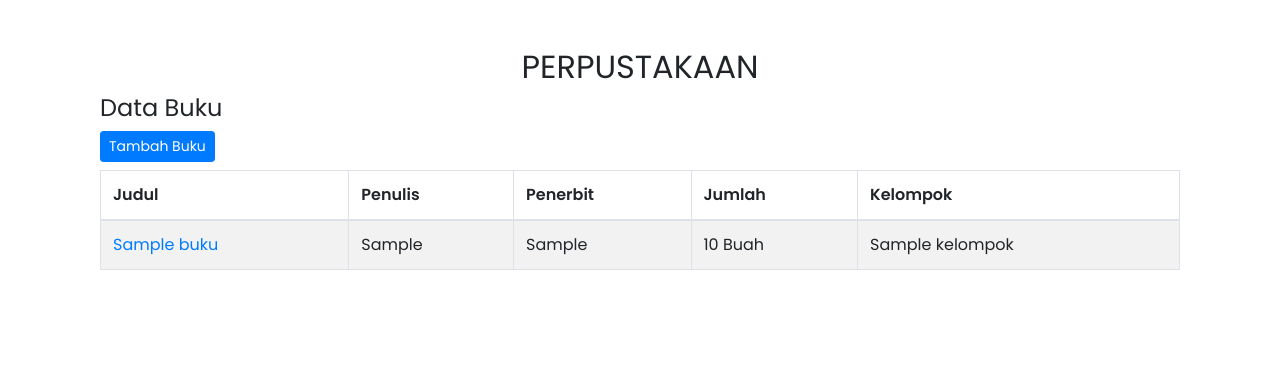
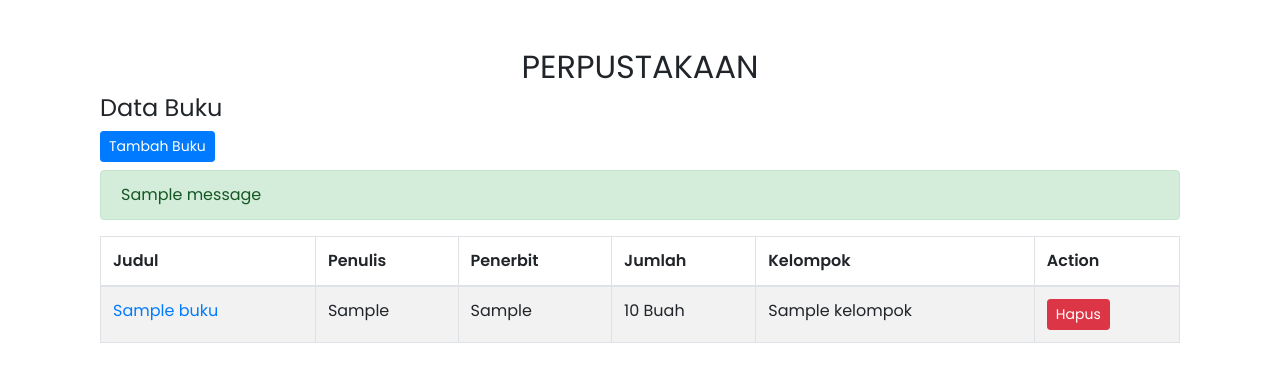
Before and after one commit to abgvin/perpus, a Django app: page /buku/ in a window 1280 px wide. Shown: the part 63-445 px from the top of the page. Run offline with Django 3.2, Linux system fonts and the light colour scheme; tables that the repository leaves empty hold one stand-in row (values such as "Sample post"); one stand-in notice (Sample message) is shown; some libraries are stand-ins or nearby versions.

Commit message:
Crud Hapus data

```diff
--- a/perpus/urls.py
+++ b/perpus/urls.py
@@ -8,4 +8,5 @@ urlpatterns = [
     path('buku/', buku, name='buku'),
     path('buku/tambah/', tambah_buku, name='tambah_buku'),
     path('buku/ubah/<int:id_buku>', ubah_buku, name='ubah_buku'),
+    path('buku/hapus/<int:id_buku>', hapus_buku, name='hapus_buku'),
 ]
--- a/perpustakaan/templates/buku.html
+++ b/perpustakaan/templates/buku.html
@@ -4,6 +4,11 @@
   <div class="container">
     <h4>Data Buku</h4>
     <a href="/tambah-buku/" class="btn btn-primary btn-sm mb-2">Tambah Buku</a>
+    {% for message in  messages %}
+      {% if message %}
+        <div class="alert alert-success">{{ message }}</div>
+      {% endif %}
+    {% endfor %}
     <table class="table table-bordered table-hover table-striped">
       <thead>
         <tr>
@@ -12,6 +17,7 @@
           <th>Penerbit</th>
           <th>Jumlah</th>
           <th>Kelompok</th>
+          <th>Action</th>
         </tr>
       </thead>
       <tbody>
@@ -22,6 +28,29 @@
             <td>{{ book.penerbit }}</td>
             <td>{{ book.jumlah }} Buah</td>
             <td>{{ book.kelompok }}</td>
+            <td>
+              <button class="btn btn-sm btn-danger" data-toggle="modal" data-target="#hapus-{{ book.id }}">Hapus</button>
+            </td>
+
+            <div class="modal" id="hapus-{{ book.id }}">
+              <div class="modal-dialog">
+                <div class="modal-content">
+                  <div class="modal-header">
+                    <div class="modal-title">
+                      <h3>Hapus Data</h3>
+                    </div>
+                  </div>
+                  <div class="modal-body">
+                    Hapus data <strong>{{ book.judul | upper }}</strong> ?
+                  </div>
+                  <div class="modal-footer">
+                    <a href="{% url 'hapus_buku' book.id %}" class="btn btn-danger">Hapus</a>
+                    <button class="btn btn-dark" data-dismiss="modal">Batal</button>
+                  </div>
+                </div>
+              </div>
+            </div>
+
           </tr>
       {% endfor %}
       </tbody>
--- a/perpustakaan/views.py
+++ b/perpustakaan/views.py
@@ -21,7 +21,6 @@ def ubah_buku(request, id_buku):
             'page_title':page_title,
         }
     return render(request, template, konteks)
-
 
 def buku(request):
     page_title = 'Books'
@@ -66,3 +65,10 @@ def tambah_buku(request):
         }
 
     return render(request, 'tambah_buku.html', datas)
+
+def hapus_buku(request, id_buku):
+    buku = Buku.objects.filter(id=id_buku)
+    buku.delete()
+
+    messages.success(request, "Data berhasil dihapus")
+    return redirect('buku')
```
